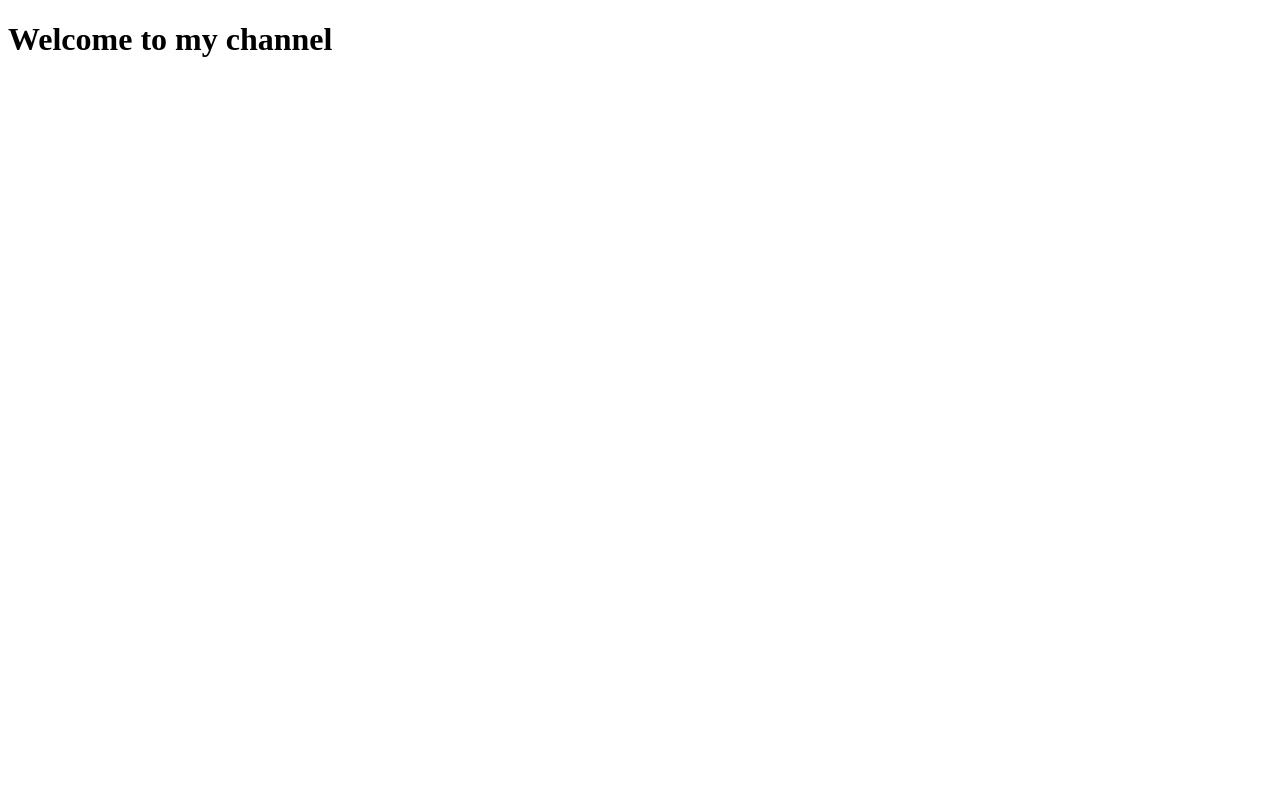
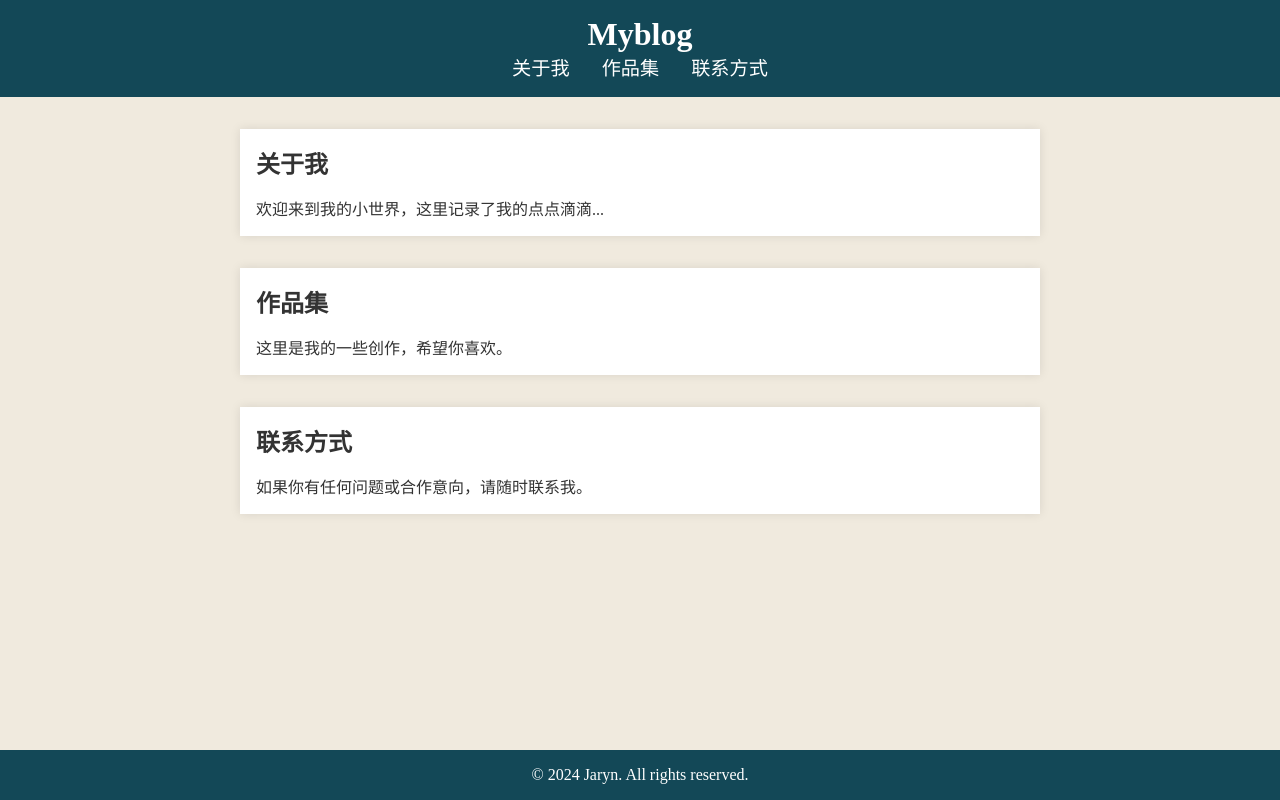
Before and after one commit to cxx6464/cxx6464.github.io, a plain HTML site: page index.html in a window 1280 px wide. Drawn offline with Linux system fonts and the light colour scheme.

Commit message:
Add files via upload

```diff
--- /dev/null
+++ b/index.css
@@ -0,0 +1,72 @@
+/* 基本样式设置 */
+* {
+  margin: 0;
+  padding: 0;
+  box-sizing: border-box;
+  /* border: 1px solid; */
+}
+
+body {
+  height: 100%;
+  width: 100%;
+  font-family: "Songti SC", serif;
+  background-color: #f0eade;
+  color: #333;
+  display: flex;
+  flex-direction: column;
+}
+
+.header,
+.footer {
+  background-color: #134857;
+  text-align: center;
+  padding: 1rem;
+}
+.footer {
+  position: absolute;
+  width: 100vw;
+  bottom: 0;
+}
+
+.header h1,
+.footer p {
+  color: #fff;
+}
+
+.header nav ul {
+  list-style-type: none;
+  display: flex;
+  justify-content: center;
+}
+
+.header nav ul li {
+  margin: 0 1rem;
+}
+
+.header nav ul li a {
+  color: #fff;
+  text-decoration: none;
+  font-size: 1.2em;
+}
+
+.content {
+  display: flex;
+  flex: 1;
+
+  flex-direction: column;
+  align-items: center;
+  padding: 2rem;
+}
+
+.content section {
+  max-width: 800px;
+  width: 100%;
+  margin-bottom: 2rem;
+  padding: 1rem;
+  background-color: #fff;
+  box-shadow: 0 0 10px rgba(0, 0, 0, 0.1);
+}
+
+.content section h2 {
+  margin-bottom: 1rem;
+}
--- a/index.html
+++ b/index.html
@@ -1,11 +1,38 @@
 <!DOCTYPE html>
-<html lang="en">
+<html lang="zh-CN">
   <head>
     <meta charset="UTF-8" />
     <meta name="viewport" content="width=device-width, initial-scale=1.0" />
-    <title>Document</title>
+    <title>Jaryn个人主页</title>
+    <link rel="stylesheet" href="index.css" />
   </head>
   <body>
-    <h1>Welcome to my channel</h1>
+    <header class="header">
+      <h1>Myblog</h1>
+      <nav>
+        <ul>
+          <li><a href="#about">关于我</a></li>
+          <li><a href="#portfolio">作品集</a></li>
+          <li><a href="#contact">联系方式</a></li>
+        </ul>
+      </nav>
+    </header>
+    <main class="content">
+      <section id="about">
+        <h2>关于我</h2>
+        <p>欢迎来到我的小世界，这里记录了我的点点滴滴...</p>
+      </section>
+      <section id="portfolio">
+        <h2>作品集</h2>
+        <p>这里是我的一些创作，希望你喜欢。</p>
+      </section>
+      <section id="contact">
+        <h2>联系方式</h2>
+        <p>如果你有任何问题或合作意向，请随时联系我。</p>
+      </section>
+    </main>
+    <footer class="footer">
+      <p>&copy; 2024 Jaryn. All rights reserved.</p>
+    </footer>
   </body>
 </html>
```
